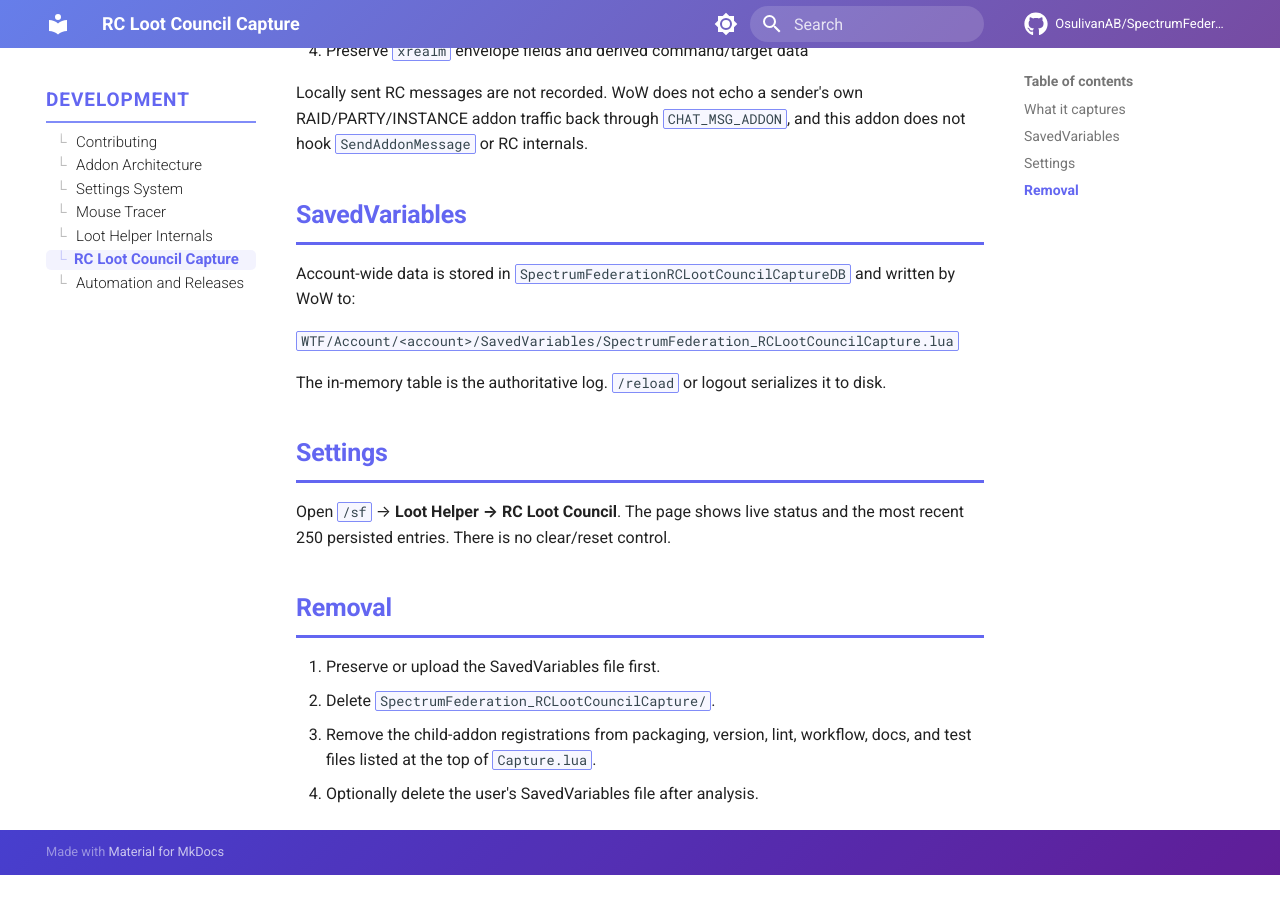
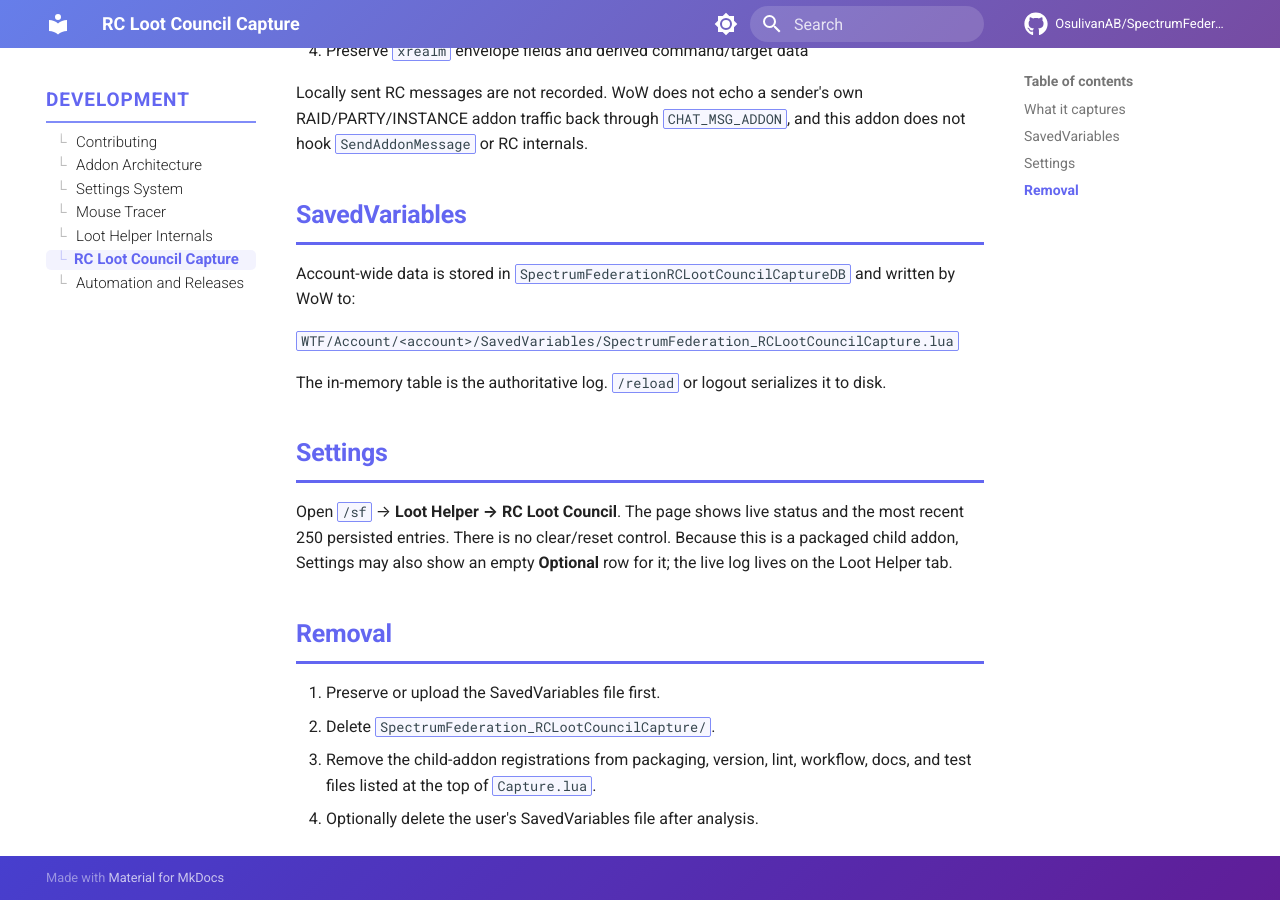
Before and after one commit to OsulivanAB/SpectrumFederation, an MkDocs documentation site: the page built from docs/development/rc-loot-council-capture.md, in a window 1280 px wide and 900 px high, scrolled down 651 px. Built offline with MkDocs 1.6.1 and Material for MkDocs 9.7.7, drawn with Linux system fonts in a browser that asks for light colours; comment, search, counter and statistics services are not loaded; before the commit the page ends 1526 px from its top, so only the background shows below that.

Commit message:
Clarify that the RC capture child may also appear under Optional
The live log stays on Loot Helper → RC Loot Council. Document the empty Optional sidebar row that child-addon discovery creates.

Co-authored-by: Anthony <OsulivanAB@users.noreply.github.com>

```diff
--- a/docs/development/rc-loot-council-capture.md
+++ b/docs/development/rc-loot-council-capture.md
@@ -25,7 +25,7 @@ The in-memory table is the authoritative log. `/reload` or logout serializes it
 
 ## Settings
 
-Open `/sf` → **Loot Helper → RC Loot Council**. The page shows live status and the most recent 250 persisted entries. There is no clear/reset control.
+Open `/sf` → **Loot Helper → RC Loot Council**. The page shows live status and the most recent 250 persisted entries. There is no clear/reset control. Because this is a packaged child addon, Settings may also show an empty **Optional** row for it; the live log lives on the Loot Helper tab.
 
 ## Removal
 
```
Also changed, not shown: docs/development/settings-ui/index.md (+1 -1 lines), docs/settings-ui.md (+1 -1 lines), 1 other file.
